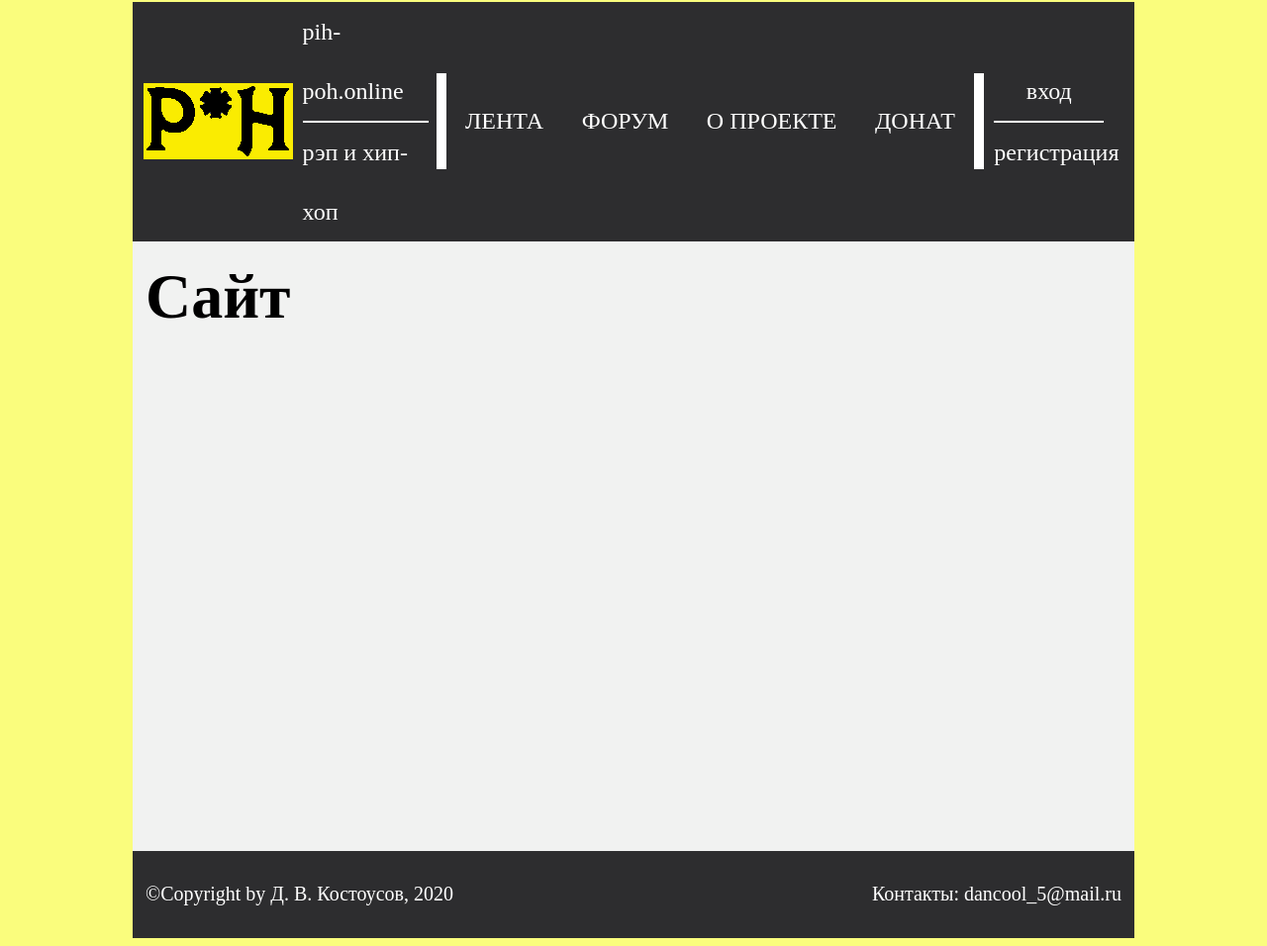
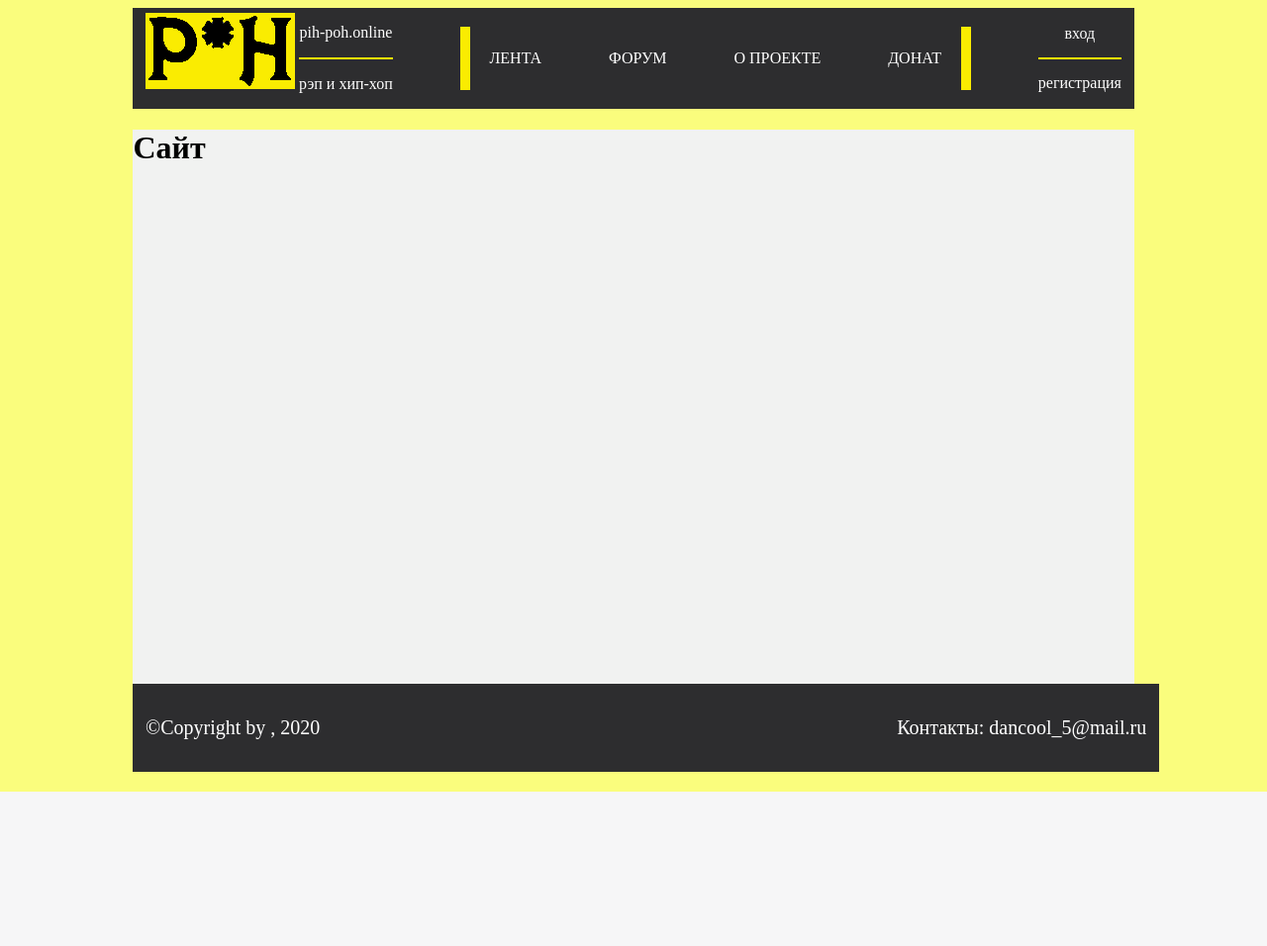
Before and after one commit to dancool5/pih-poh.online, a Flask app: page / in a window 1280 px wide. Shown: the whole page at 99% size. After the commit the page ends 800 px from the top, so only its background shows below. Run offline with Flask 2, Linux system fonts and the light colour scheme.

Commit message:
Update base model and css style too (to do them more or less adapted)

```diff
--- a/main.py
+++ b/main.py
@@ -8,6 +8,17 @@ app = Flask(__name__)
 def main_page():
     return render_template('base.html', title='pih-poh.online')
 
+@app.route('/forum')
+def forum():
+    return render_template('base.html', title='Форум')
+
+@app.route('/about')
+def about():
+    return render_template('base.html', title='О проекте')
+
+@app.route('/donat')
+def donat():
+    return render_template('base.html', title='Донат')
 
 if __name__ == '__main__':
     app.run(port=5000, host='127.0.0.1')
--- a/static/css/style.css
+++ b/static/css/style.css
@@ -2,97 +2,64 @@
 	background-color: #FAFD7D;
 }
 
-header * {
-	/*border: 1px solid white;*/
+header {
+	background-color: #2D2D2F;
+	width: 78%;
+	margin-left: 10%;
+	display: flex;
+	justify-content: space-between;
+	flex-direction: row;
+	align-items: center;
+	padding-left: 1%;
+	padding-right: 1%;
 }
 
-header {
-	display: flex;
-	position: relative;
+header * {
 	background-color: #2D2D2F;
-	width: 80%;
-	margin-top:-0.5%;
-	margin-left: 10%;
+	color: white;
+	text-align: center;
+}
+
+.lft1, .lft2 {
+	display: inline-block;
+	vertical-align: center;
+}
+
+header hr {
+	border: 1px solid #FAEC01;
 }
 
 header a {
 	text-decoration: none;
-	color: white;
-	background-color: #2D2D2F;
-}
-
-header p {
-	background-color: #2D2D2F;
-}
-
-header img{
-	margin-top: auto;
-	margin-bottom: auto;
-	padding-left: 1%;
-	padding-right: 1%;
-	background-color: #2D2D2F;
-}
-
-#lft{
-	padding-right: 1%;
-	padding-left: 1%;
-	margin: auto;
-	line-height: 250%;
-	margin-left: -1%;
-}
-
-#lft * {
-	margin: 0 auto;
-	width: 100%;
-}
-
-#cntr {
-	display: flex;
-	border-right: 10px solid white;
-	border-left: 10px solid white;
-	padding-bottom: 35px;
-	padding-top: 35px;
-	margin: auto;
-	width: 60%;
-}
-
-#cntr a{
-	margin: 0 auto;
-}
-
-#rght {
-	line-height: 250%;
-	text-align: center;
-	overflow: hidden;
-	margin: auto;
-	margin-right: 0;
-	padding-right: 3%;
-	padding-left: 1%;
-}
-
-#rght * {
-	margin: 0 auto;
 }
 
 .hdr {
 	display: inline-block;
-	background-color: #2D2D2F;
-	color: #FFFFFF;
-	vertical-align: middle;
-	font-size: 24px;
+}
+
+.cntr1 {
+	border-left: 10px solid #FAEC01;
+	padding-left: 2%;
+}
+
+.cntr4 {
+	border-right: 10px solid #FAEC01;
+	padding-right: 2%;
+}
+
+.cntr1, .cntr2, .cntr3, .cntr4 {
+	line-height: 400%;
+}
+
+.rght {
+	line-height: 200%;
 }
 
 main {
 	margin-left: 10%;
-	width: 78%;
+	width: 80%;
 	background-color: #F1F2F1;
-	font-size: 32px;
-	padding-left: 1%;
-	padding-right: 1%;
-	height: 100%;
-	min-height: 80vh;
-	margin-top: -4vh;
-	padding-top: 1vh;
+	min-height: 70vh;
 }
 
 main * {
@@ -101,7 +68,7 @@ main * {
 
 footer {
 	display: flex;
-	width: 78%;
+	width: 80%;
 	margin-left: 10%;
 	background-color: #2D2D2F;
 	padding: 1%;
--- a/templates/base.html
+++ b/templates/base.html
@@ -2,29 +2,37 @@
 <html>
 	<head>
 		<meta http-equiv="Content-Type" content="text/html; charset=utf-8; width=1200" />
+
 		<link rel="stylesheet" type="text/css" href="{{ url_for('static', filename='css/style.css') }}" />
 		<title>{{ title }}</title>
-		{% block head %}{% endblock %}
 	</head>
 	<body>
 		<header>
-			<img src="../static/images/logo.png">
-			<div class="hdr", id="lft">
-				<p>pih-poh.online</p>
-				<hr color="white">
-				<p>рэп и хип-хоп</p>
-			</div>
-			<div class="hdr", id="cntr">
-				<a>ЛЕНТА</a>
-				<a>ФОРУМ</a>
-				<a>О ПРОЕКТЕ</a>
-				<a>ДОНАТ</a>
-			</div>
-			<div class="hdr"; id="rght">
-				<a color="">вход</a>
-				<hr color="white">
-				<a>регистрация</a>
-			</div>
+				<div class="hdr lft">
+				  <img class="lft1" src="{{ url_for('static', filename='images/logo.png') }}" />
+					 <div class="lft2">
+						  <p>pih-poh.online</p>
+						  <hr />
+						  <p>рэп и хип-хоп</p>
+					</div>
+				</div>
+				<div class="hdr cntr1">
+					<a href="{{ url_for('main_page') }}">ЛЕНТА</a>
+				</div>
+				<div class="hdr cntr2">
+					<a href="{{ url_for('forum') }}">ФОРУМ</a>
+				</div>
+				<div class="hdr cntr3">
+					<a href="{{ url_for('about') }}">О ПРОЕКТЕ</a>
+				</div>
+				<div class="hdr cntr4">
+					<a href="{{ url_for('donat') }}">ДОНАТ</a>
+				</div>
+				<div class="hdr rght">
+				  <a href="{{ url_for('main_page') }}">вход</a>
+				  <hr />
+				  <a href="{{ url_for('main_page') }}">регистрация</a>
+				</div>
 		</header>
 		<main>
 			<h1>Сайт</h1>
@@ -32,7 +40,7 @@
 		</main>
 	</body>
 	<footer>
-		<p>©Copyright by Д. В. Костоусов, 2020</p>
+		<p>©Copyright by , 2020</p>
 		<p id="aa">Контакты: dancool_5@mail.ru</p>
 	</footer>
 </html>
```
